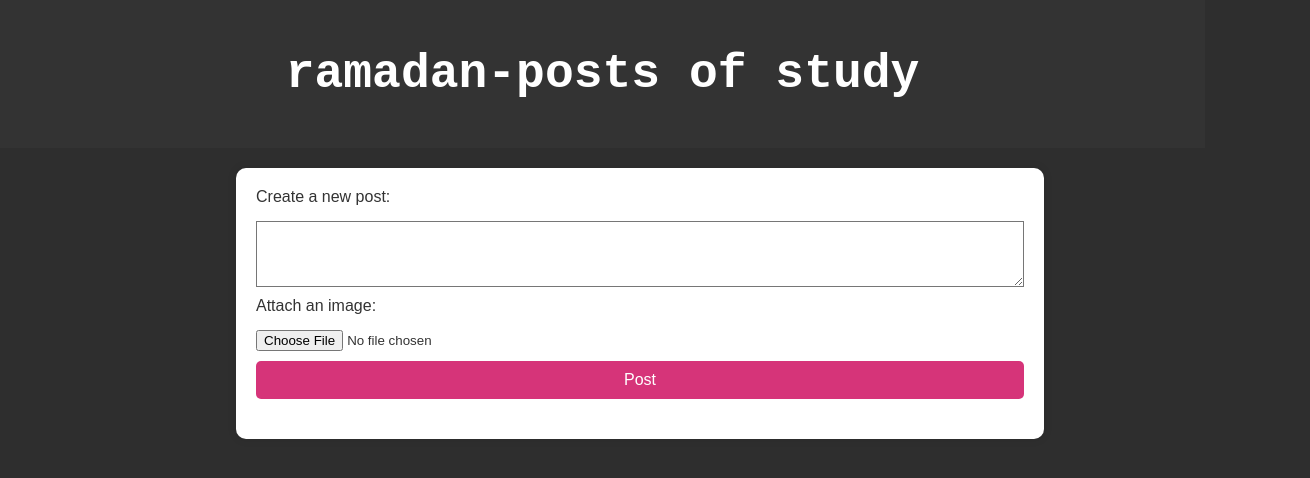
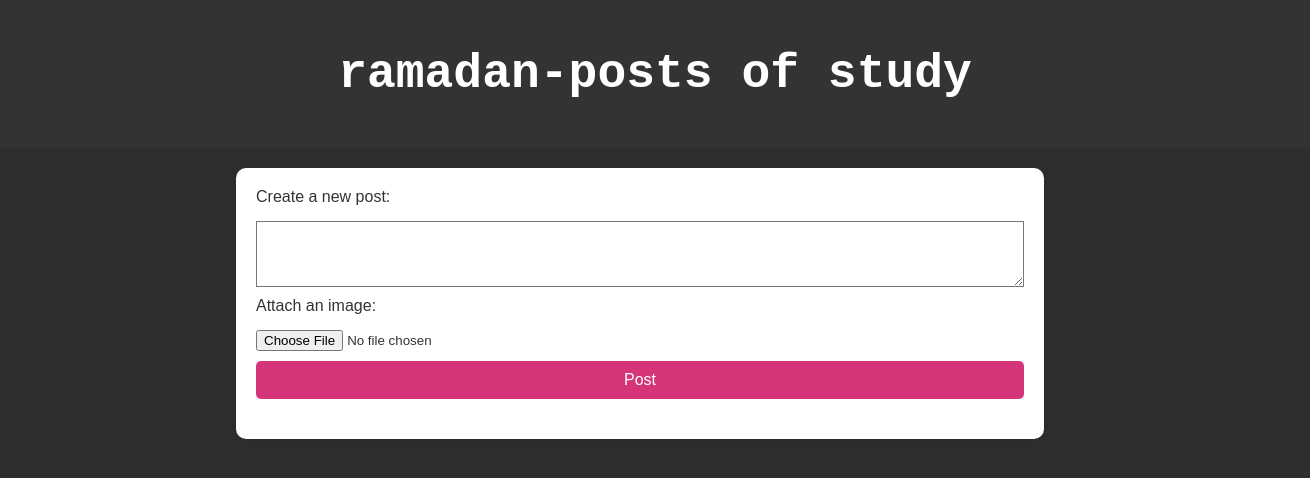
Before and after one commit to ercymouse/Myproject-02, a plain HTML site: page index.html in a window 1280 px wide. Shown: the whole page, 1310 px wide, since content can reach past the window. Drawn offline with Linux system fonts and the light colour scheme.

Commit message:
Update index.html

```diff
--- a/index.html
+++ b/index.html
@@ -45,7 +45,7 @@
   text-align: center;
   position: sticky;
   top: 0;
-  width: 91.8%;
+  width: 100%;
   z-index: 100;
     }
 
```
